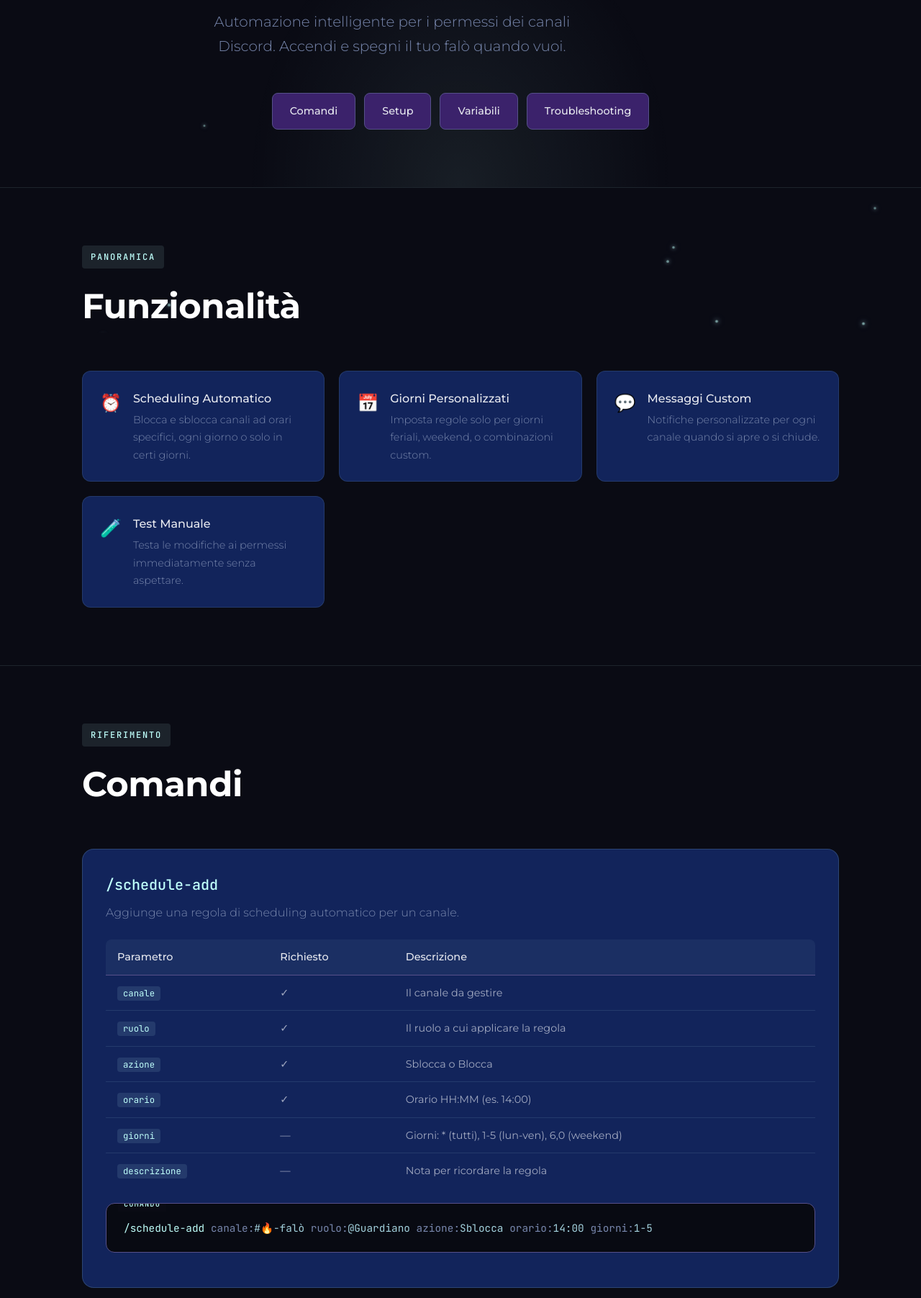
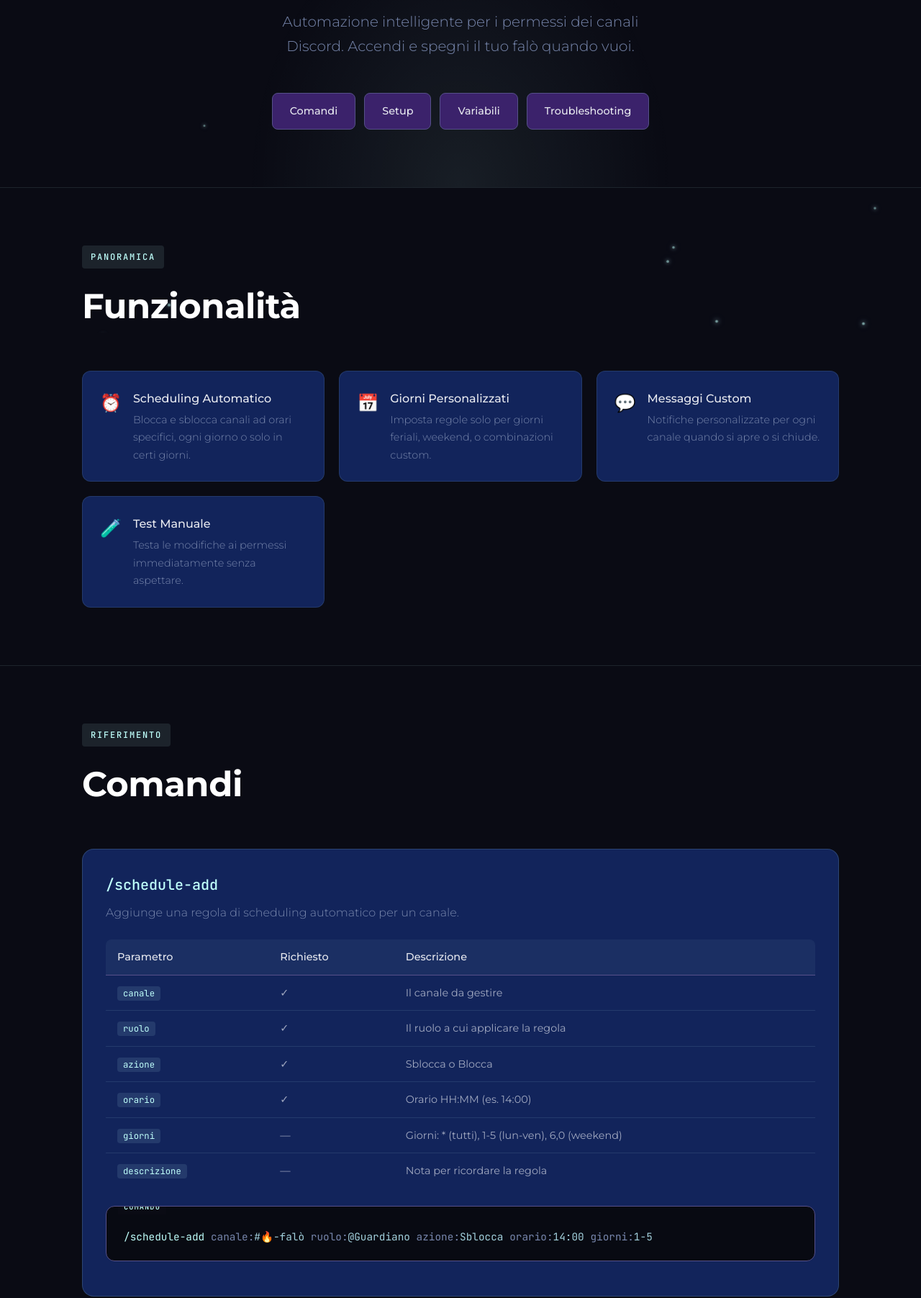
Before and after one commit to ChristianPulieri/discord-channel-scheduler, a website: page docs.html in a window 1280 px wide. Shown: the part 338-2141 px from the top of the page at 72% size. Drawn offline with Linux system fonts and the light colour scheme.

Commit message:
Fix code block padding and center hero description

```diff
--- a/docs.html
+++ b/docs.html
@@ -144,7 +144,8 @@
       font-weight: 300;
       color: var(--viola-3);
       max-width: 500px;
-      margin-bottom: 48px;
+      margin: 0 auto 48px auto;
+      text-align: center;
     }
 
     .nav-links {
@@ -324,8 +325,8 @@
       background: #080a12;
       border: 1px solid var(--viola-2);
       border-radius: 12px;
-      padding: 20px 24px;
-      margin: 16px 0;
+      padding: 28px 24px 20px 24px;
+      margin: 24px 0 16px 0;
       overflow-x: auto;
       position: relative;
     }
```
